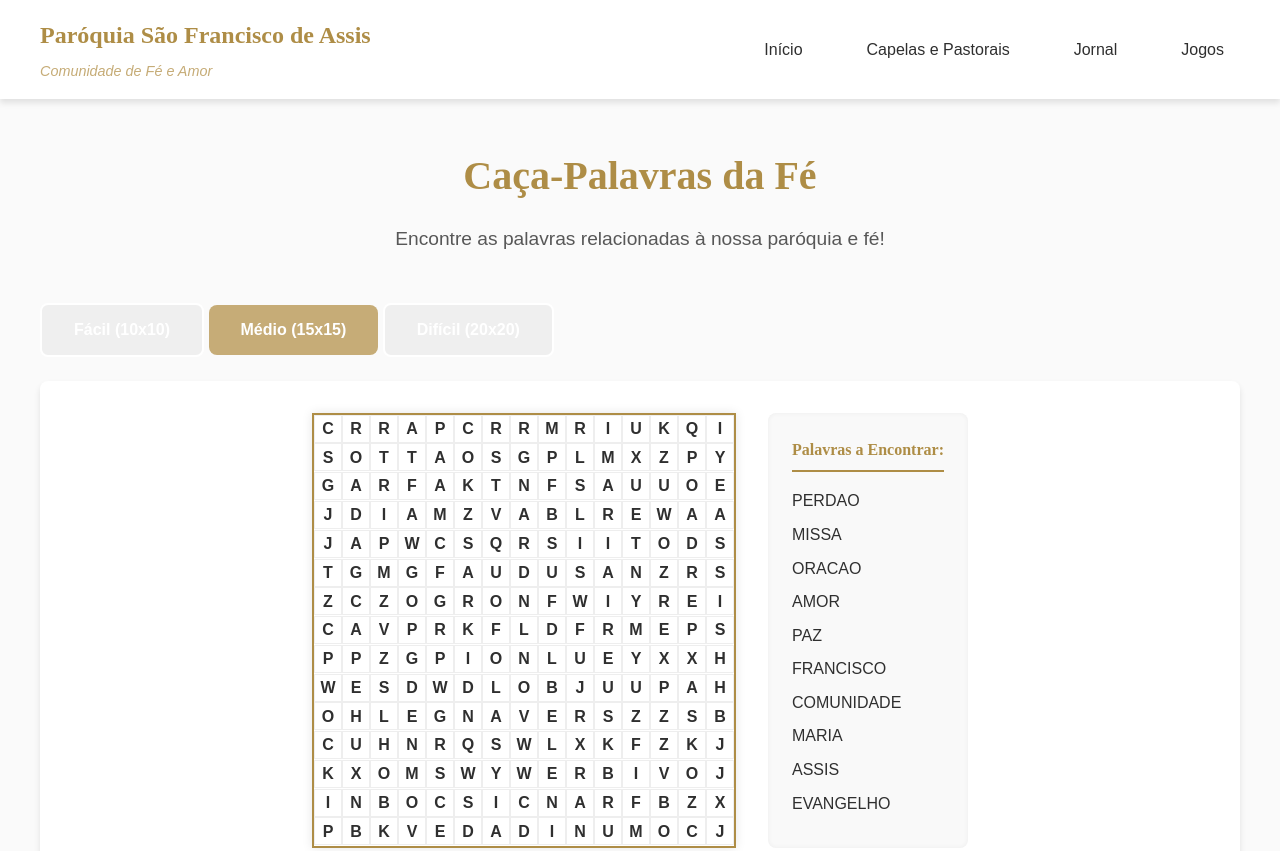
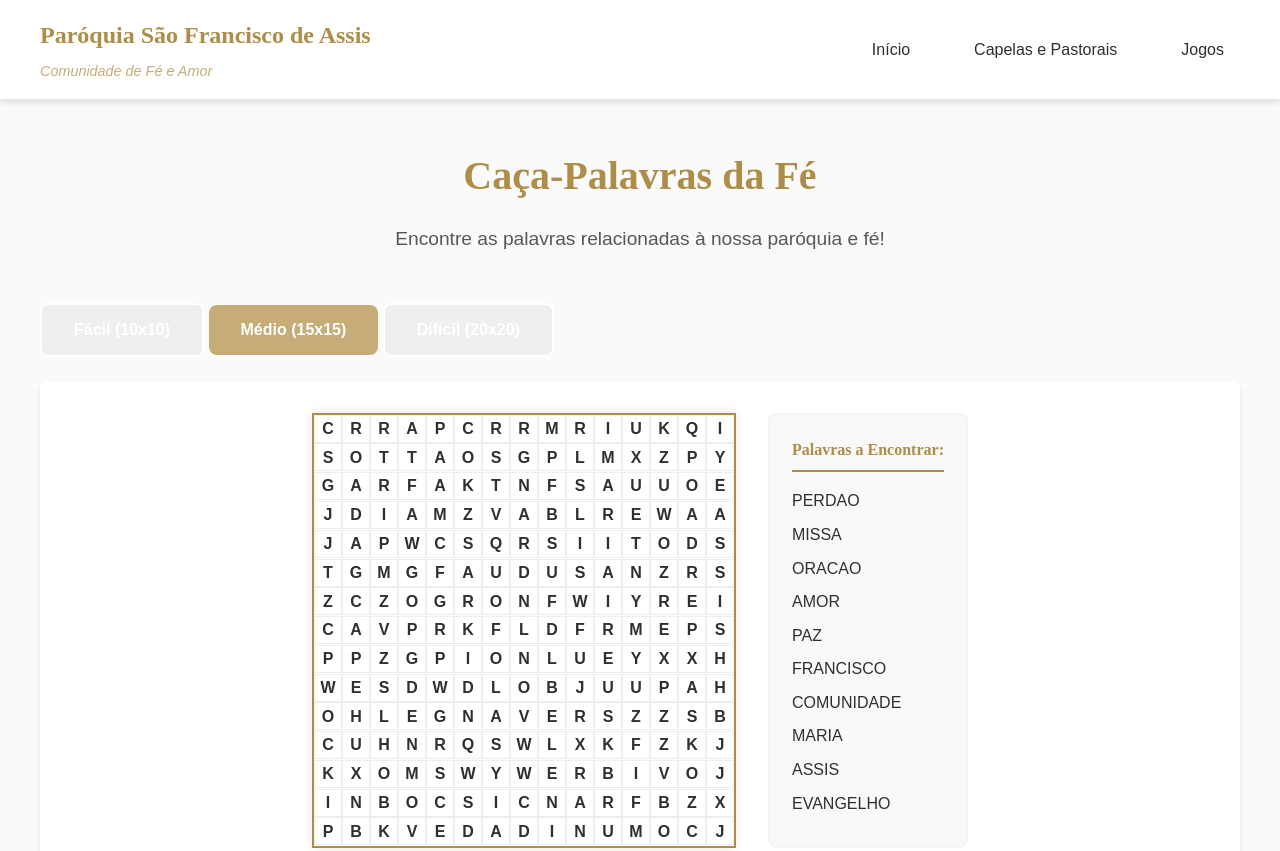
Before and after one commit to InfinitySysten/parsaofranciscocat, a website: page pages/jogos/caca-palavras.html in a window 1280 px wide. Shown: the top 851 px of the page. Drawn offline with Linux system fonts and the light colour scheme.

Commit message:
Update caca-palavras.html

```diff
--- a/pages/jogos/caca-palavras.html
+++ b/pages/jogos/caca-palavras.html
@@ -151,7 +151,6 @@
                     <ul class="nav-list">
                         <li><a href="../../index.html" class="nav-link">Início</a></li>
                         <li><a href="../capelas-pastorais.html" class="nav-link">Capelas e Pastorais</a></li>
-                        <li><a href="../jornal.html" class="nav-link">Jornal</a></li>
                         <li><a href="../jogos.html" class="nav-link">Jogos</a></li>
                     </ul>
                 </nav>
```
